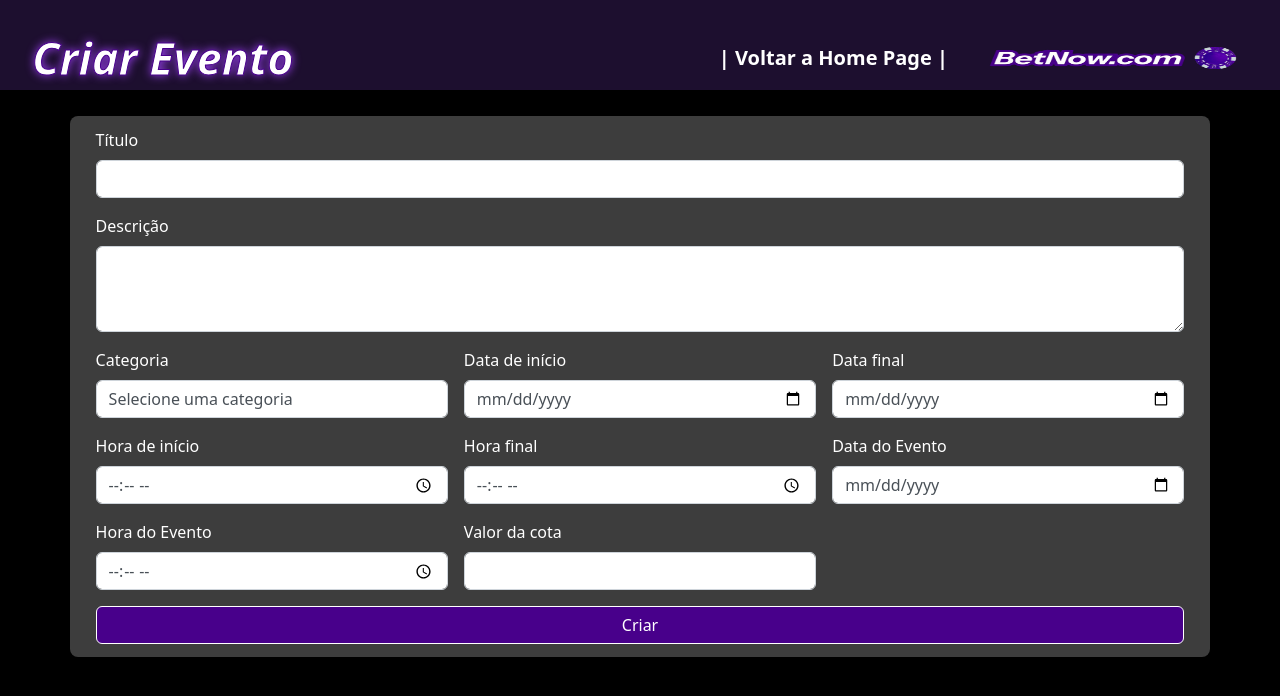
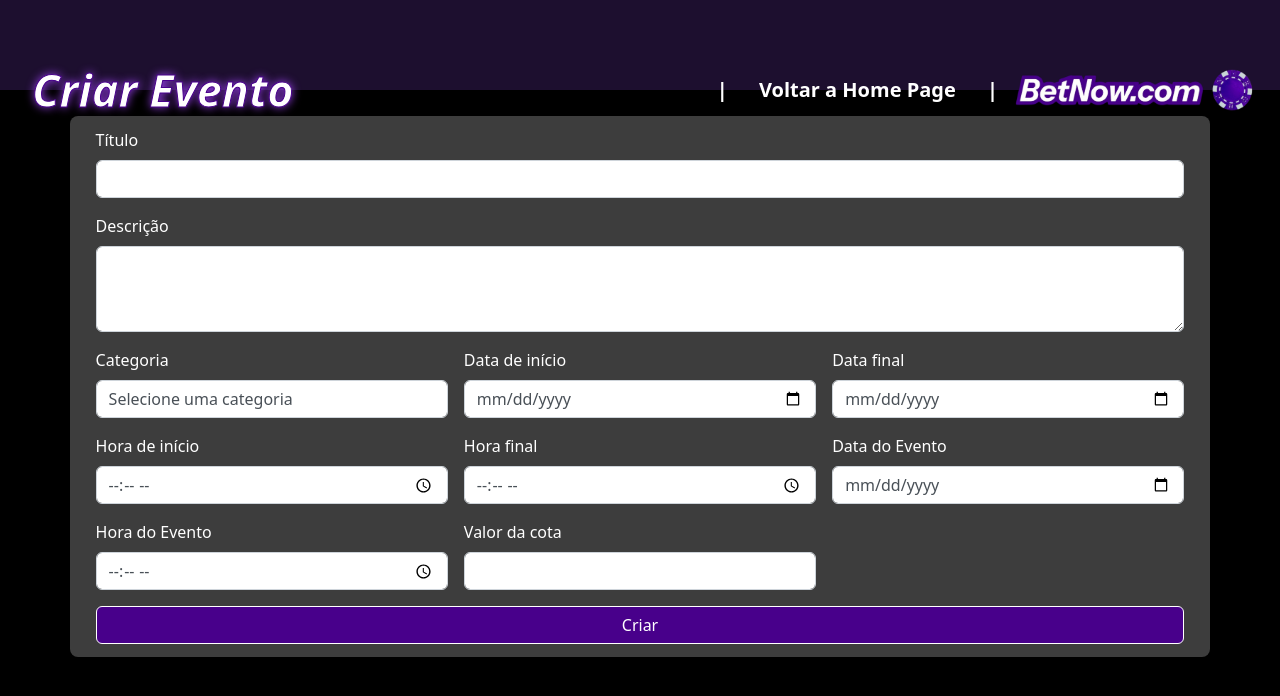
Before and after one commit to Sofiabreug/BetNow.com, a website: page frontend-pi/CriarEvento/CriarEvento.html in a window 1280 px wide. Drawn offline with nearby package versions, Linux system fonts and the light colour scheme.

Commit message:
modificacoes criar evento (precisa arrumar as coisas da navbar)

```diff
--- a/frontend-pi/CriarEvento/CriarEvento.html
+++ b/frontend-pi/CriarEvento/CriarEvento.html
@@ -10,13 +10,11 @@
 <body>
 
   <nav class="navbar navbar-custom">
-    <span class="navbar-brand">Criar Evento</span>
+    <div class="navbar-brand">Criar Evento</div>
     <div class="navbar-text">
-      <a href="../HomeLogon/HomeLogon.html" class="homepage">| Voltar a Home Page |</a>
-      <a class="logo">
-        <img src="../images/image-betnow.png" alt="Logo" width="250" height="100">
-      </a>
+      <a href="../HomeLogon/HomeLogon.html" class="homepage">|&nbsp;&nbsp;&nbsp;&nbsp;&nbsp; Voltar a Home Page &nbsp;&nbsp;&nbsp;&nbsp;&nbsp;|</a>
     </div>
+    <img class="logo" src="../images/image-betnow.png" alt="Logo">
   </nav>
 
   <div class="container form-container">
--- a/frontend-pi/CriarEvento/style_CriarEvento.css
+++ b/frontend-pi/CriarEvento/style_CriarEvento.css
@@ -117,6 +117,8 @@ body {
 }
 .logo{
   margin-right: 10px;
+  width: 240px;
+  height: 180px;
 }
 .form-container {
   background-color: #3d3d3d;
```
